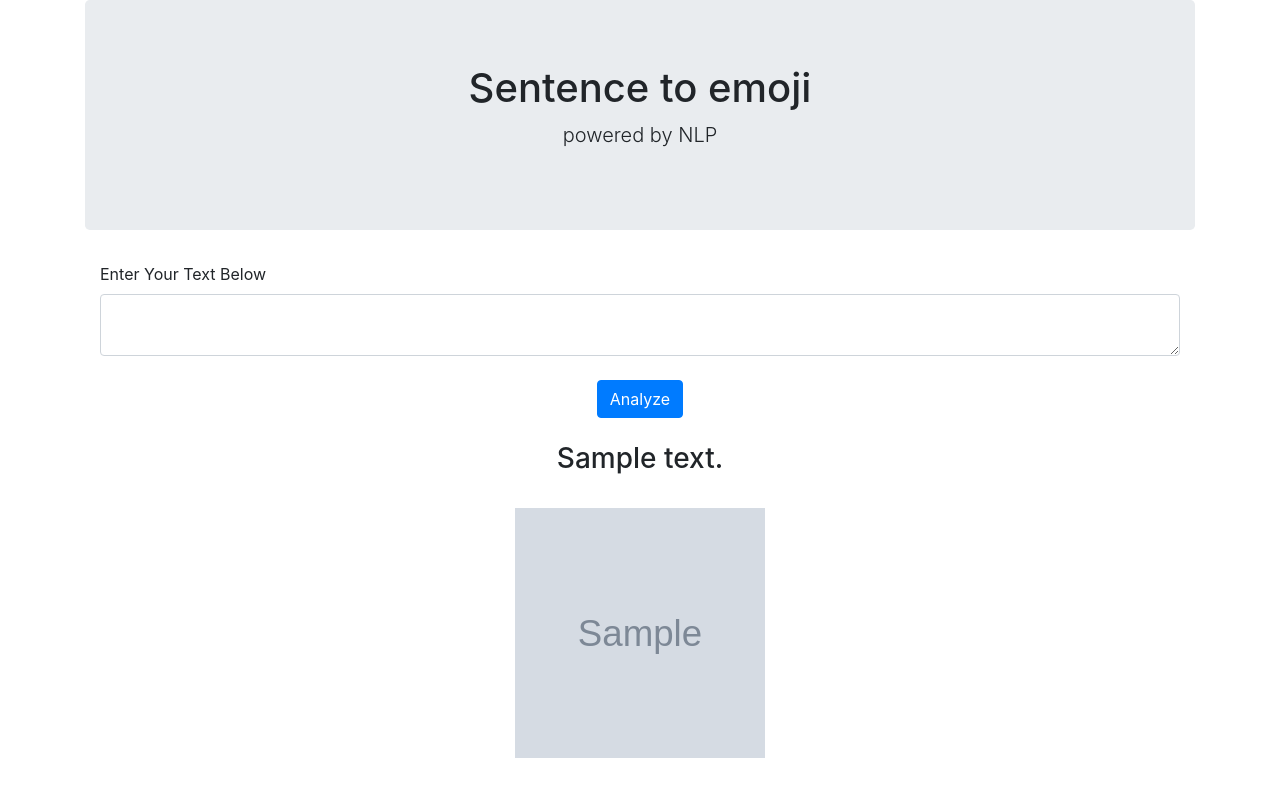
After one commit to adrianpintilie96/SentimentAnalysis, a Flask app: template sentenceToEmojiWebApp/templates/result.html in a window 1280 px wide. The commit adds this page. Run offline with Flask 2, Linux system fonts and the light colour scheme; the template is opened without the code that fills it: most values are stand-ins (such as "Sample title", 1, 10 or a date in 2020); grey boxes marked "Sample" are stand-in pictures; some libraries are stand-ins or nearby versions.

Commit message:
update the templates

```diff
--- a/sentenceToEmojiService/sentenceToEmojiService.py
+++ b/sentenceToEmojiService/sentenceToEmojiService.py
@@ -14,6 +14,6 @@ class SentenceToEmoji(Resource):
 
 api.add_resource(SentenceToEmoji, '/analyze/<string:input_text>')
 
-#todo remove debig
+#todo remove debug
 if __name__ == '__main__':
     app.run(debug=True)
--- a/sentenceToEmojiWebApp/sentenceToEmojiWebApp.py
+++ b/sentenceToEmojiWebApp/sentenceToEmojiWebApp.py
@@ -17,11 +17,9 @@ def analyze():
         input_text = request.form['rawtext']
         url = 'http://127.0.0.1:5000/analyze/'+input_text
         response = requests.get(url).json()
-        image_source = response['category']
-		#todo: path of the image is not ok
+        emoji = response['emoji']
         #todo: async call to apy?
-        return render_template('home.html', received_text=input_text, image_source=image_source)
-
+        return render_template('result.html', received_text=input_text, image_source=emoji)
 
 if __name__ == '__main__':
     app.run(debug=True, port=90)
--- a/sentenceToEmojiWebApp/templates/home.html
+++ b/sentenceToEmojiWebApp/templates/home.html
@@ -12,13 +12,10 @@
         <textarea class="form-control" rows="2" cols="2" name="rawtext"></textarea>
         <br>
         <div class="text-center">
-            <input type="submit" onclick="myAnalyser()" value="Analyze" class="btn btn-primary ">
+            <input type="submit" value="Analyze" class="btn btn-primary ">
         </div>
         </form>
     </div>
     <br>
-    <div class="text-center">
-    	<p style="color:#0091EA;font-family:sans-serif;">{{ received_text }}</p>
-        <img src="{{ image_source }}" width="250" height="250" />
-    </div>
+    {% block respone %} {% endblock respone %}
 {% endblock body %}
--- /dev/null
+++ b/sentenceToEmojiWebApp/templates/result.html
@@ -0,0 +1,9 @@
+{% extends 'home.html' %}
+
+{% block respone %}
+    <div class="text-center">
+    	<h3>{{ received_text }}</h3>
+        <br>
+        <img src="{{ image_source }}" width="250" height="250" />
+    </div>
+{% endblock respone %}
```
Also changed, not shown: sentenceToEmojiService/textAnalyzer.py (+0 -9 lines).
